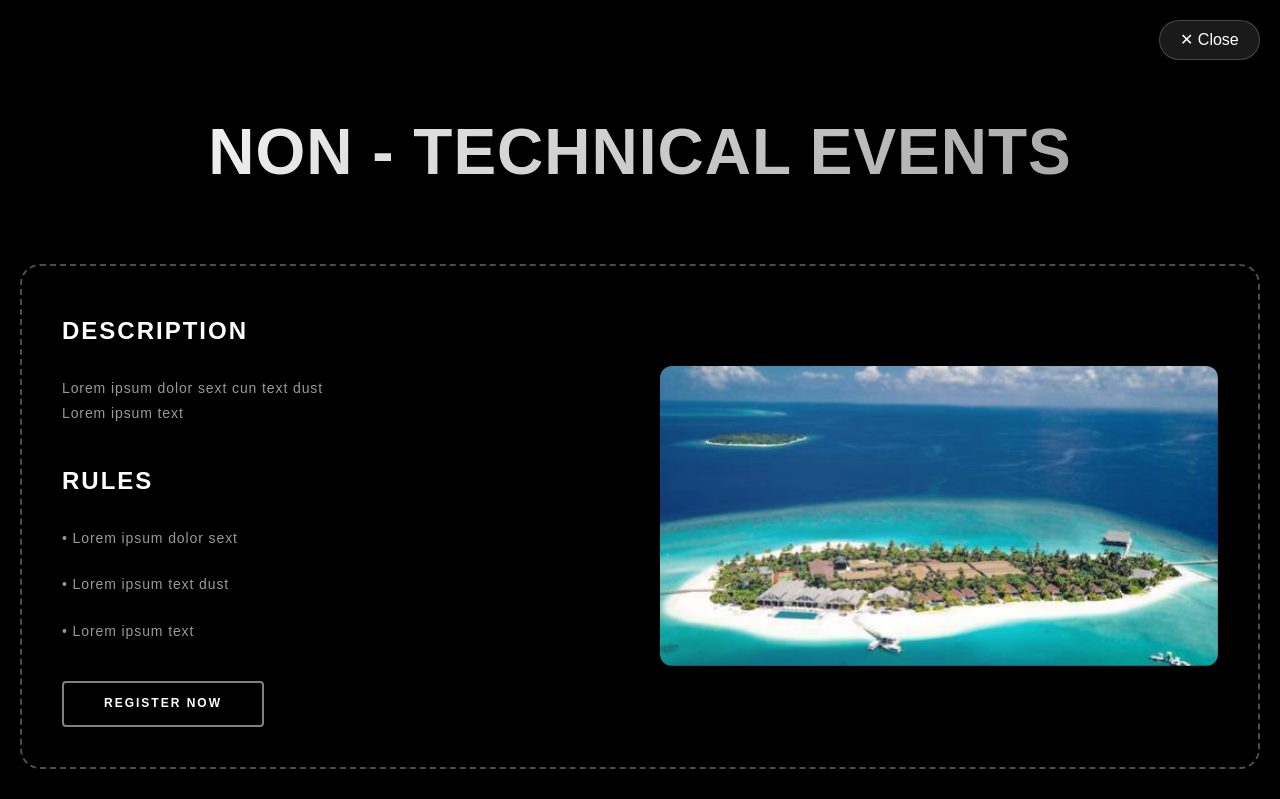
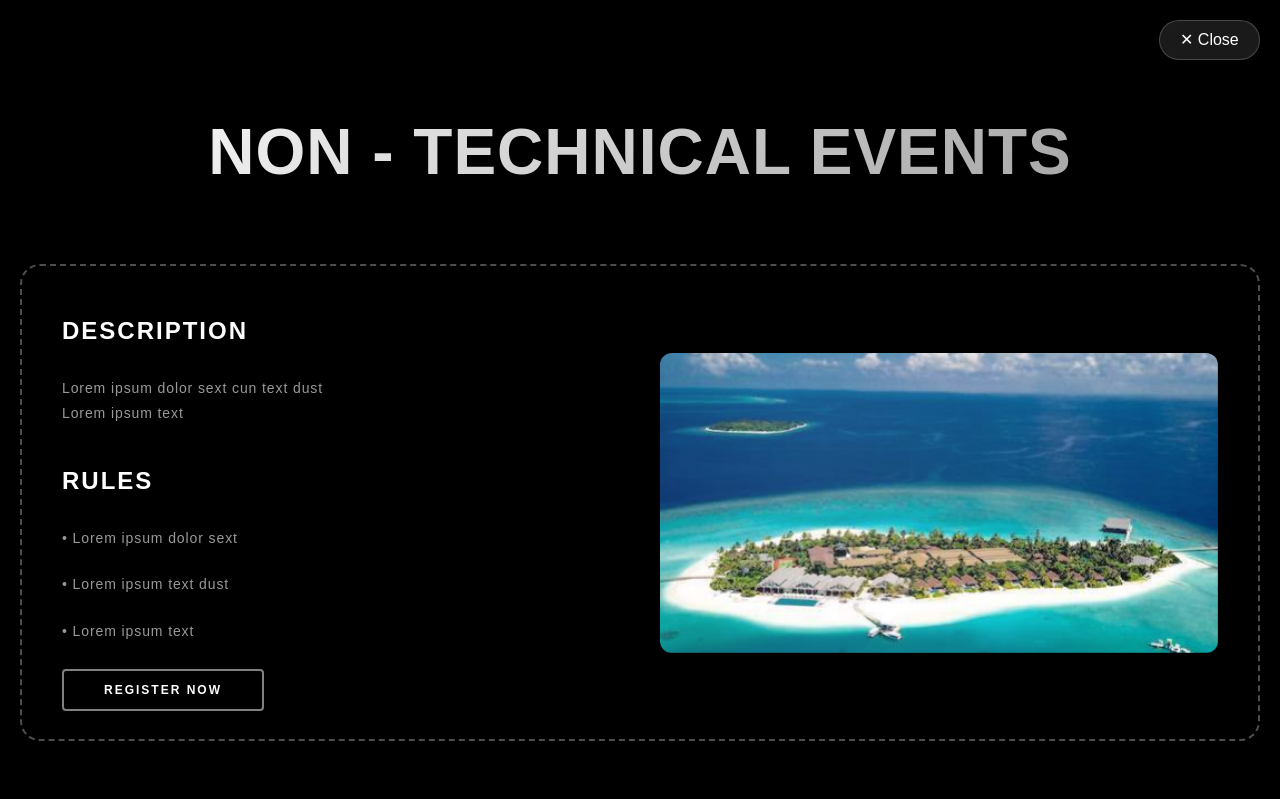
Before and after one commit to Vpragadeesh/Mechgust-2026, a React (Vite) app: page /nontech in a window 1280 px wide. Shown: the top 799 px of the page. Built offline with nearby package versions, Linux system fonts and the light colour scheme.

Commit message:
[updated] tech,nontech,workshops and online events for gform

```diff
--- a/src/components/Nontech.jsx
+++ b/src/components/Nontech.jsx
@@ -125,9 +125,14 @@ export default function Nontech() {
                     ))}
                   </ul>
 
-                  <button className="register-btn" onClick={() => alert(`Registered for ${event.label}`)}>
+                  <a
+                    href="https://forms.google.com/your-nontech-event-form-link"
+                    target="_blank"
+                    rel="noopener noreferrer"
+                    className="register-btn"
+                  >
                     REGISTER NOW
-                  </button>
+                  </a>
                 </div>
 
                 {/* Right Image */}
--- a/src/components/Onlineevents.jsx
+++ b/src/components/Onlineevents.jsx
@@ -125,9 +125,14 @@ export default function Onlineevents() {
                     ))}
                   </ul>
 
-                  <button className="register-btn" onClick={() => alert(`Registered for ${event.label}`)}>
+                  <a
+                    href="https://forms.google.com/your-online-event-form-link"
+                    target="_blank"
+                    rel="noopener noreferrer"
+                    className="register-btn"
+                  >
                     REGISTER NOW
-                  </button>
+                  </a>
                 </div>
 
                 {/* Right Image */}
--- a/src/components/Tech.jsx
+++ b/src/components/Tech.jsx
@@ -124,9 +124,14 @@ export default function Tech() {
                     ))}
                   </ul>
 
-                  <button className="register-btn" onClick={() => alert(`Registered for ${event.label}`)}>
+                  <a
+                    href="https://forms.google.com/your-tech-event-form-link"
+                    target="_blank"
+                    rel="noopener noreferrer"
+                    className="register-btn"
+                  >
                     REGISTER NOW
-                  </button>
+                  </a>
                 </div>
 
                 {/* Right Image */}
--- a/src/components/Workshops.jsx
+++ b/src/components/Workshops.jsx
@@ -125,9 +125,14 @@ export default function Workshops() {
                     ))}
                   </ul>
 
-                  <button className="register-btn" onClick={() => alert(`Registered for ${event.label}`)}>
+                  <a
+                    href="https://forms.google.com/your-workshop-form-link"
+                    target="_blank"
+                    rel="noopener noreferrer"
+                    className="register-btn"
+                  >
                     REGISTER NOW
-                  </button>
+                  </a>
                 </div>
 
                 {/* Right Image */}
```
